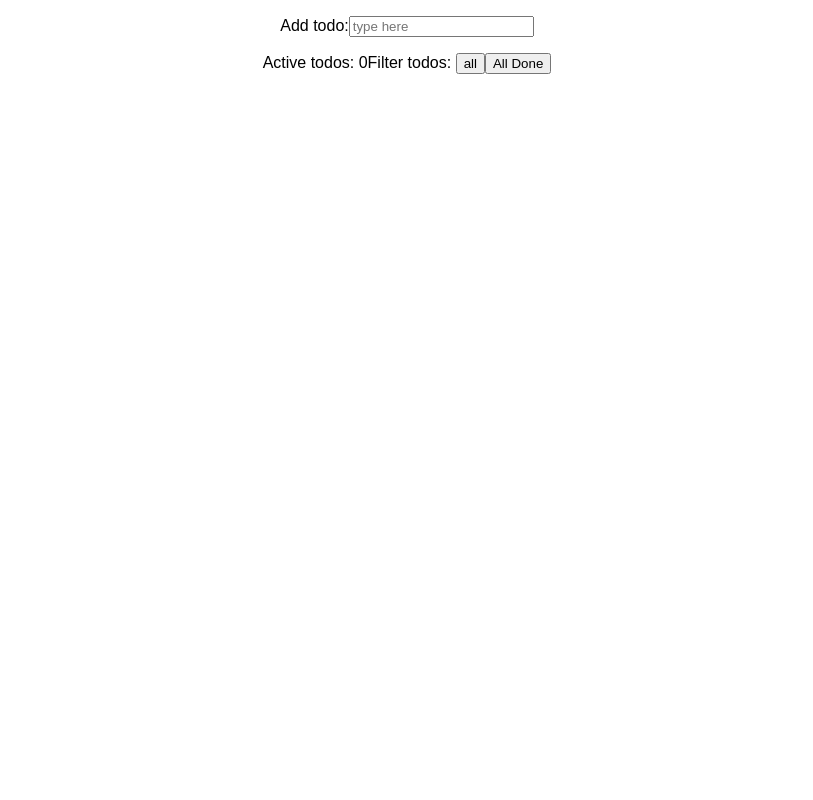
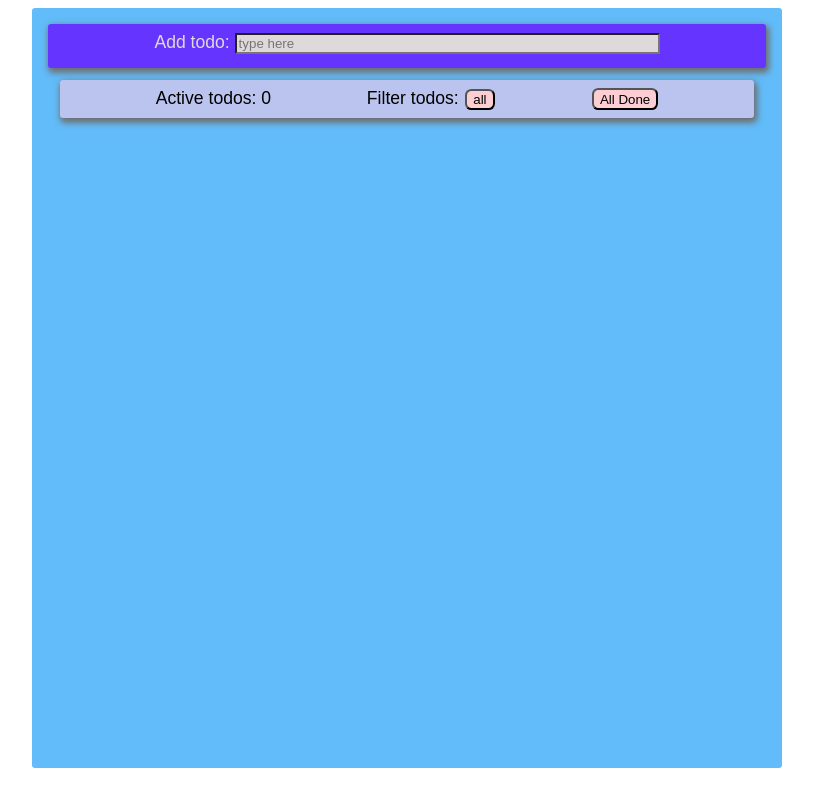
Before and after one commit to SamiJohannes/myTodo, a React app: page / in a window 1280 px wide. Shown: the whole page, without its empty margins (233-1046 px from the left). Built offline with nearby package versions, Linux system fonts and the light colour scheme.

Commit message:
add: styling to app and it's components add: label text wrapped in h2 add: input field size and maxlength

```diff
--- a/src/App.css
+++ b/src/App.css
@@ -1,14 +1,41 @@
+:root {
+
+  color: #6534ff
+  #62bcfa
+  #fccdd3
+  #bbc4ef;
+}
+#root {
+  display: grid;
+  height: 95vh;
+  grid-template-columns: 1fr [first-div] minmax(300px, 750px) [second-div] 1fr;
+  grid-template-rows: auto;
+}
 .App {
-  margin: 1rem;
+  grid-column: first-div/second-div;
+  padding: 1rem;
+  border-radius: 0.2rem;
+  background-color: #62bcfa;
   font-family: Arial, Helvetica, sans-serif;
   text-align: center;
+
 }
-
+form {
+  background-color: #6534ff;
+  padding: 0.5rem 0;
+  border-radius: 0.2rem;
+  color: rgb(224, 217, 217);
+  font-size: 1.1rem;
+  padding-bottom: 0.9rem;
+  margin-bottom: 0.75rem;
+  box-shadow: 0.1rem 0.2rem 0.4rem 0.1rem #6d6d6d;
+}
 ol {
-  margin: 0.75rem;
-  padding-left: 0.5rem;
+  padding: 0.3rem 0.2rem;
+  margin: 1rem 0;
+  list-style-position: inside;
 }
 
 div {
-  margin-top: 1rem;
+  margin-top: 0;
 }
--- a/src/App.js
+++ b/src/App.js
@@ -96,7 +96,7 @@ class App extends React.Component {
       <div className='App'>
         {/* input field for user to add todos */}
         <form onSubmit={this.handleSubmit}>
-          <label htmlFor='addtodo'>Add todo:</label>
+          <label htmlFor='addtodo'>Add todo: </label>
           <Addtodo
             value={this.state.value}
             onChange={this.handleChange}
@@ -104,7 +104,7 @@ class App extends React.Component {
         </form>
         {/* container component for general actions and active todo counter */}
         <ActionBar count={this.state.todos.filter(todo => !todo.isDone).length}>
-          {'Filter todos: '}<Button name={this.state.display} onClick={this.handleFilter} />
+          <h2>Filter todos: <Button name={this.state.display} onClick={this.handleFilter} /></h2>
           {/* mark all todos to done/undone */}
           <Button name='All Done' onClick={this.handleAllDone} />
           {/* display delete all done button, if any there is any completed todos */}
--- a/src/component/ActionBar.css
+++ b/src/component/ActionBar.css
@@ -0,0 +1,15 @@
+.actionBar {
+  background-color: #bbc4ef;
+  display: flex;
+  justify-content: space-evenly;
+  padding: 0.5rem 0;
+  border-radius: 0.2rem;
+  margin: 0 0.75rem;
+  margin-bottom: 0.5rem;
+  box-shadow: 0.1rem 0.2rem 0.4rem 0.1rem #6d6d6d;
+}
+h2 {
+  margin: 0;
+  font-size: 1.1rem;
+  font-weight: 500;
+}
--- a/src/component/ActionBar.js
+++ b/src/component/ActionBar.js
@@ -2,7 +2,7 @@ import React from 'react'
 import './ActionBar.css'
 
 const ActionBar = (props) =>
-  <div>
-    {'Active todos: '}{props.count}{props.children}
+  <div className='actionBar'>
+    <h2>Active todos: {props.count}</h2>{props.children}
   </div>
 export default ActionBar
--- a/src/component/Addtodo.css
+++ b/src/component/Addtodo.css
@@ -0,0 +1,3 @@
+input {
+  background: rgb(224, 217, 217);
+}
--- a/src/component/Addtodo.js
+++ b/src/component/Addtodo.js
@@ -2,6 +2,6 @@ import React from 'react'
 import './Addtodo.css'
 
 const Addtodo = (props) =>
-  <input id='addtodo' placeholder='type here' type='text' value={props.value} onChange={props.onChange} />
+  <input id='addtodo' placeholder='type here' size='50' maxLength='255' type='text' value={props.value} onChange={props.onChange} />
 
 export default Addtodo
--- a/src/component/Button.css
+++ b/src/component/Button.css
@@ -0,0 +1,5 @@
+button {
+  background-color: #fccdd3;
+  border-radius: 0.4rem;
+  margin-left: 0.1rem;
+}
--- a/src/component/Todo.css
+++ b/src/component/Todo.css
@@ -1,7 +1,17 @@
 li {
-  margin: 0.15rem;
+  margin: 0 1rem;
+  padding: 0.2rem 0;
+  margin-bottom: 0.75rem;
+  border-radius: 0.3rem;
   font-size: 1.1rem;
   font-weight: 500;
+  background: #ae99f5;
+  box-shadow: 0.1rem 0.2rem 0.4rem 0.1rem #6d6d6d;
+  transition: transform 0.5s ease-out 0.25s;
+}
+li:focus {
+  background-color: #2ca1f5;
+  transform: scale(1.2, 1.2);
 }
 /*  modal is displayed while any element inside parent is focused,
   now actions inside modal can be triggered before modal closes   */
```
